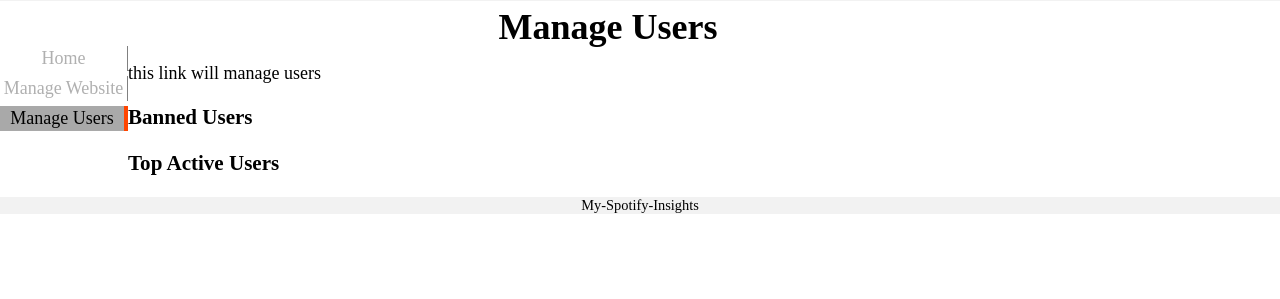
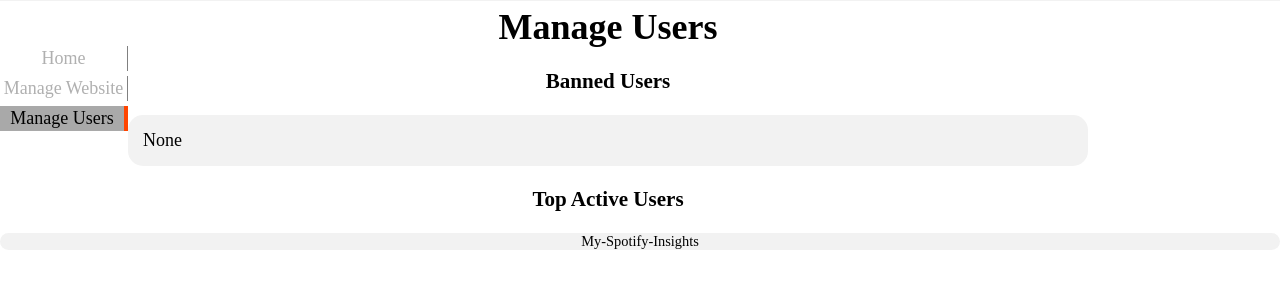
Before and after one commit to magacula/my-spotify-insights, a Flask app: page /admin/manage_users in a window 1280 px wide. Shown: the part 49-348 px from the top of the page. Run offline with Flask 2, Linux system fonts and the light colour scheme; a user stored in the database is signed in; data comes from the database, SQL or seed files in the repository; parts of the project's set-up code (start-up, migrations or seed data) failed here and were passed over; some libraries are stand-ins or nearby versions.

Commit message:
make user management page looks better

```diff
--- a/server/api/templates/admin/base.html
+++ b/server/api/templates/admin/base.html
@@ -94,11 +94,9 @@
             text-decoration: none;
         }
 
-        /*
         .bar-rounded{
-            border-radius: 5px;
+            border-radius: 15px;
         }
-        */
 
         div.error-description{
             text-align: center;
@@ -168,6 +166,28 @@
         table tr:hover {
             background-color: #ddd;
         }
+
+        div.user-info{
+            padding: 15px;
+            background-color: #f2f2f2
+        }
+
+        div.user-info:hover{
+            background-color: #ddd;
+        }
+
+        .bold{
+            font-weight: bold;
+        }
+
+        .inline{
+            display: inline;
+        }
+
+        .text-center{
+            text-align: center;
+        }
+
 
 
     </style>
--- a/server/api/templates/admin/manage_users.html
+++ b/server/api/templates/admin/manage_users.html
@@ -5,40 +5,57 @@
 
 {% block content %}
 {% from 'bootstrap/form.html' import render_form %}
-this link will manage users
-    <h3>Banned Users</h3>
-    <ul>
-        {% for one_user_id in banned_users %}
-        <li>
-            {{banned_users[one_user_id]['user_name']}}
-            ##{{banned_users[one_user_id]['last_ip']}}
-            ##{{banned_users[one_user_id]['reason']}}
-            <!-- ##{{banned_users[one_user_id]['last_active']}} -->
-            <small class="timestamp">
-                {{moment(banned_users[one_user_id]['last_active']).format('LLL')}}
-            </small>
-        </li>
-        <a href="{{url_for('admin.unban_user', user_id=one_user_id) }}">Unban User</a>
-        {% endfor %}
 
-    </ul>
+    <section>
+        <h3 class="text-center">Banned Users</h3>
+            {% for one_user_id in banned_users %}
+            <div class="user-info bar-rounded">
+                <small class="float-right">
+                    <div class="bold inline">Banned Since: </div>{{moment(banned_users[one_user_id]['banned_timestamp']).format('LLL')}}
+                </small>
+
+                <div class="bold inline">User Name: </div> {{banned_users[one_user_id]['user_name']}}
+                <br>
+                <div class="bold inline">Last Active Ip Address: </div>{{banned_users[one_user_id]['last_ip']}}
+                <a class="float-right" href="{{url_for('admin.unban_user', user_id=one_user_id) }}">Unban User</a>
+                <br>
+                <div class="bold text-center">Reason</div>
+                <div class="text-center">
+                    {{banned_users[one_user_id]['reason']}}
+                </div>
+
+            </div>
+            <br>
+
+            {% endfor %}
+
+            {% if banned_users|length == 0%}
+                <div class="user-info bar-rounded">None</div>
+            {% endif %}
+
+    </section>
 
 
-    <h3>Top Active Users</h3>
-    <ul>
+    <section>
+        <h3 class="text-center">Top Active Users</h3>
 
-        {% for one_user_id in top_active_users %}
-            <li>
-                {{top_active_users[one_user_id]['user_name']}}
-                ##{{top_active_users[one_user_id]['last_ip']}}
-                <small class="timestamp">
-                    {{moment(top_active_users[one_user_id]['last_active']).format('LLL')}}
+            {% for one_user_id in top_active_users %}
+            <div class="user-info bar-rounded">
+                <small class="timestamp float-right">
+                    <div class="bold inline">Last Active: </div>{{moment(top_active_users[one_user_id]['last_active']).format('LLL')}}
                 </small>
-            </li>
-            <a href="{{url_for('admin.ban_user', user_id=one_user_id) }}">Ban User</a>
-        {% endfor %}
+
+                <div class="bold inline">User Name: </div>{{top_active_users[one_user_id]['user_name']}}
+                <br>
+                <div class="bold inline">Last Active Ip Address: </div>{{top_active_users[one_user_id]['last_ip']}}
+
+                <a class="float-right" href="{{url_for('admin.ban_user', user_id=one_user_id) }}">Ban User</a>
+            </div>
+            <br>
+            {% endfor %}
 
 
-    </ul>
+
+    </section>
 
 {% endblock %}
```
